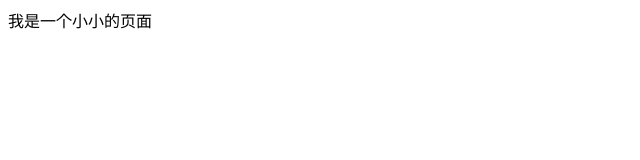
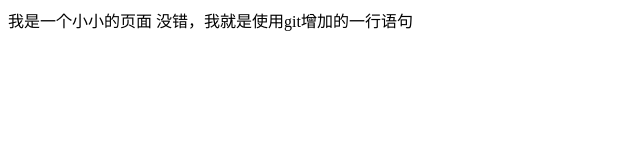
Before and after one commit to TianNiu/git-node_restify_prac_1, a website: page index.html in a window 1280 px wide. Shown: the whole page, without its empty margins (0-640 px from the left). Drawn offline with Linux system fonts and the light colour scheme.

Commit message:
很小的改动

```diff
--- a/index.html
+++ b/index.html
@@ -8,5 +8,6 @@
 </head>
 <body>
 	我是一个小小的页面
+	没错，我就是使用git增加的一行语句
 </body>
 </html>
```
